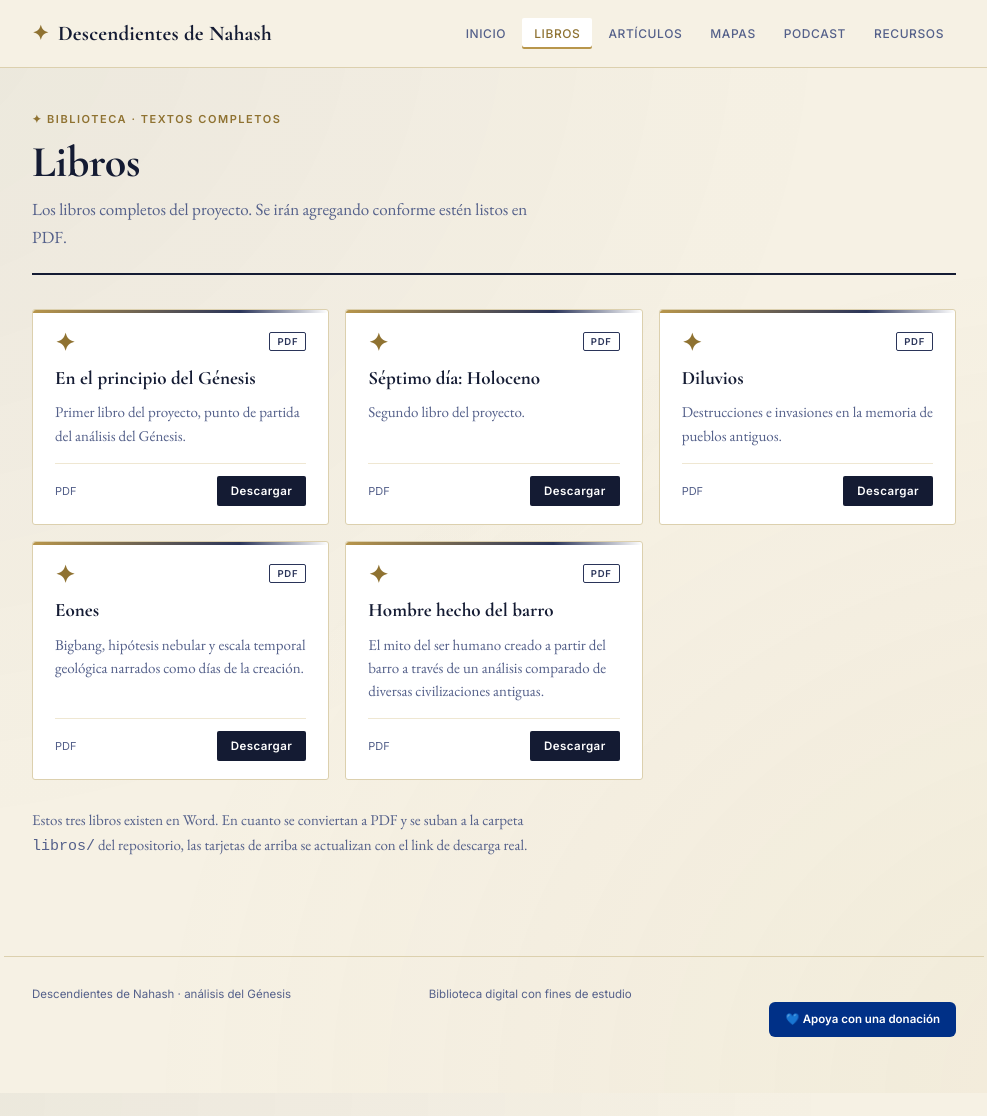
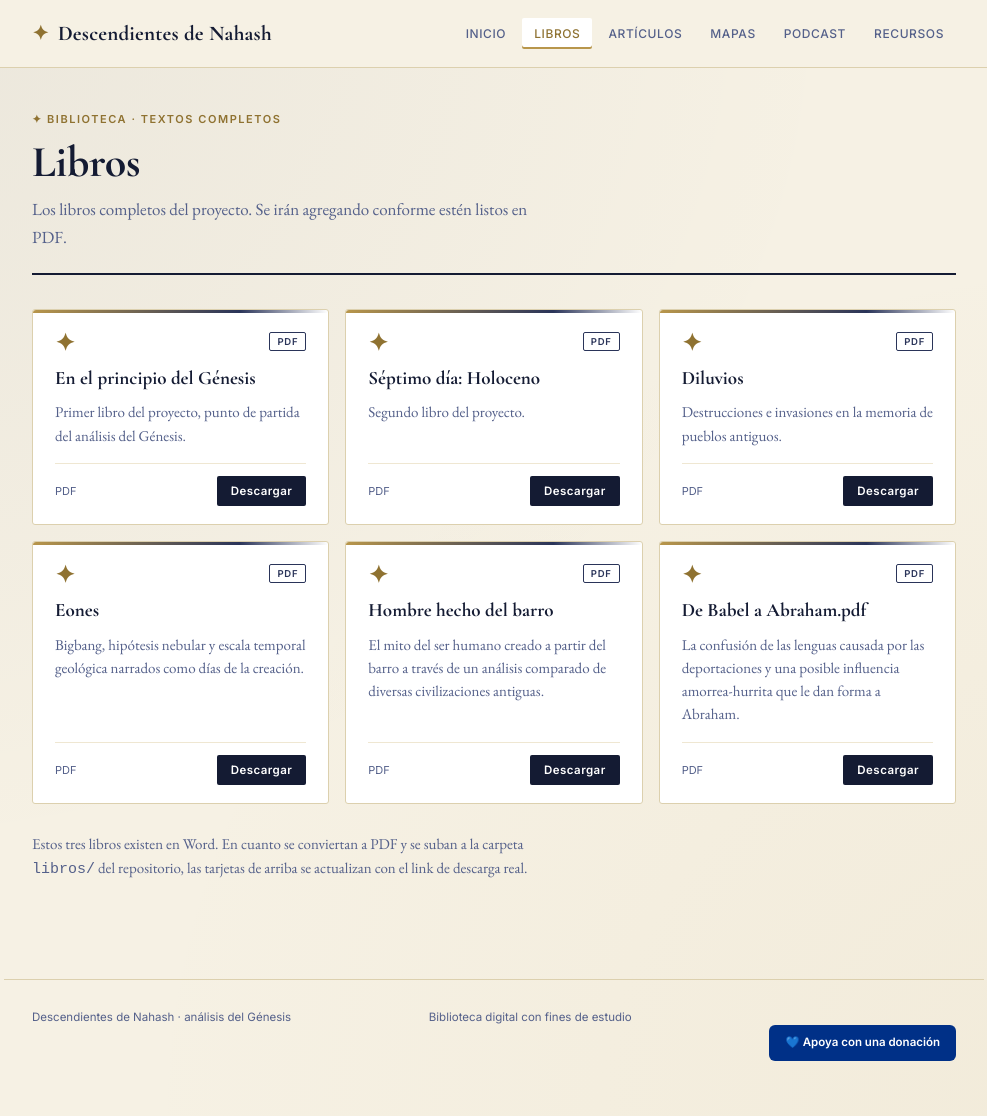
Before and after one commit to Dskartes/DescendientesdeNahash, a Jekyll site: the page built from libros.md, in a window 1280 px wide. Shown: the whole page, without its empty margins (146-1133 px from the left). Built offline with Jekyll 4.4.1, drawn with Linux system fonts in a browser that asks for light colours; before the commit the page ends 1093 px from its top, so only the background shows below that.

Commit message:
Add card for 'De Babel a Abraham.pdf'
Added a new card for 'De Babel a Abraham.pdf' with description and download link.

```diff
--- a/libros.md
+++ b/libros.md
@@ -68,6 +68,18 @@ subtitle: "Los libros completos del proyecto. Se irán agregando conforme estén
       <a class="card-btn" href="{{ '/libros/Hombrehechodelbarro.pdf' | relative_url }}" download>Descargar</a>
     </div>
   </div>
+  <div class="card">
+    <div class="card-top">
+      <div class="card-mark">✦</div>
+      <div class="card-tag">PDF</div>
+    </div>
+    <h3 class="card-title">De Babel a Abraham.pdf</h3>
+    <p class="card-desc">La confusión de las lenguas causada por las deportaciones y una posible influencia amorrea-hurrita que le dan forma a Abraham.</p>
+    <div class="card-meta">
+      <span class="card-info">PDF</span>
+      <a class="card-btn" href="{{ '/libros/De Babel a Abraham.pdf' | relative_url }}" download>Descargar</a>
+    </div>
+  </div>
 </div>
 
 <p class="page-note" style="margin-top:28px;">Estos tres libros existen en Word. En cuanto se conviertan a PDF y se suban a la carpeta <code>libros/</code> del repositorio, las tarjetas de arriba se actualizan con el link de descarga real.</p>
```
